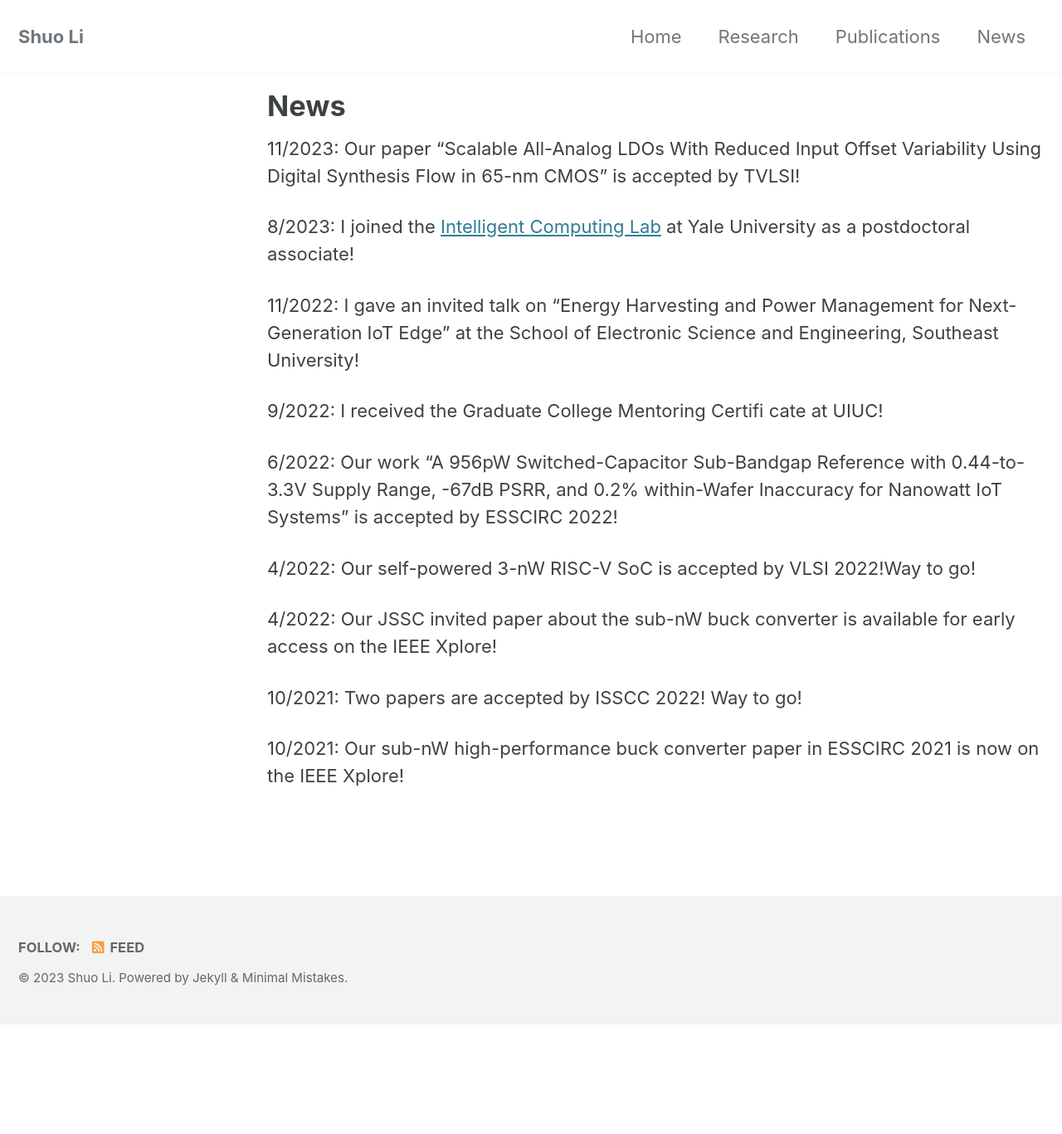
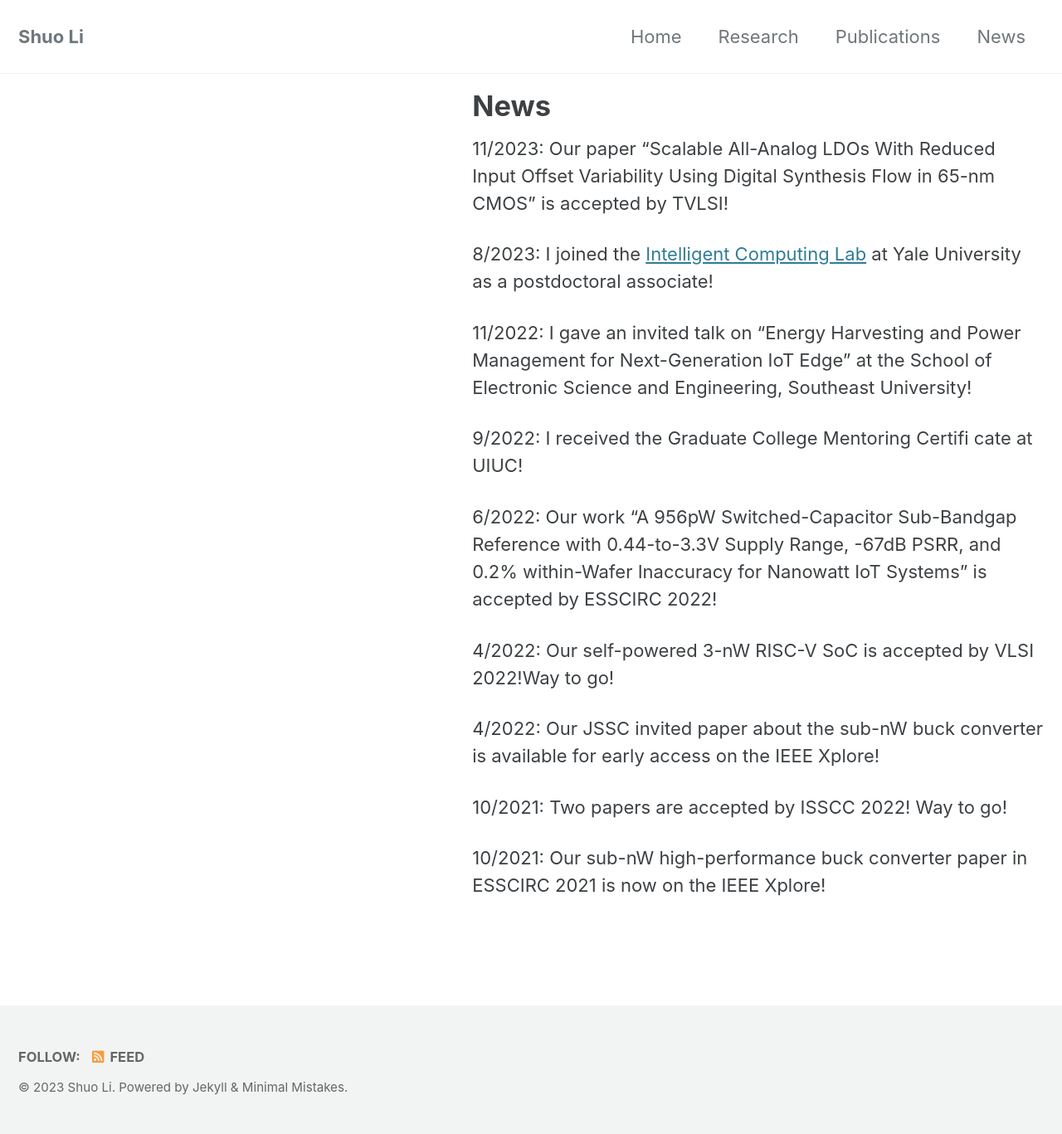
Before and after one commit to shuoli365/shuoli365.github.io, a Jekyll site: the page built from _pages/news.md, in a window 1280 px wide. Shown: the whole page at 83% size. Built offline with Jekyll 4.4.1, drawn with Linux system fonts in a browser that asks for light colours; cached includes are drawn as plain includes; before the commit the page ends 1235 px from its top, so only the background shows below that.

Commit message:
Update _page.scss

```diff
--- a/_sass/minimal-mistakes/_page.scss
+++ b/_sass/minimal-mistakes/_page.scss
@@ -38,12 +38,12 @@ body {
 .page {
   @include breakpoint($large) {
     float: right;
-    width: calc(100% - #{$right-sidebar-width-narrow});
+    width: calc(80% - #{$right-sidebar-width-narrow});
     padding-right: $right-sidebar-width-narrow;
   }
 
   @include breakpoint($x-large) {
-    width: calc(100% - #{$right-sidebar-width});
+    width: calc(80% - #{$right-sidebar-width});
     padding-right: $right-sidebar-width;
   }
 
```
